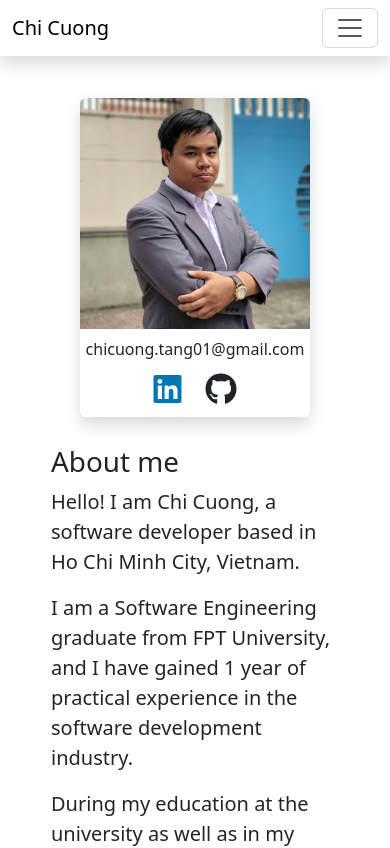
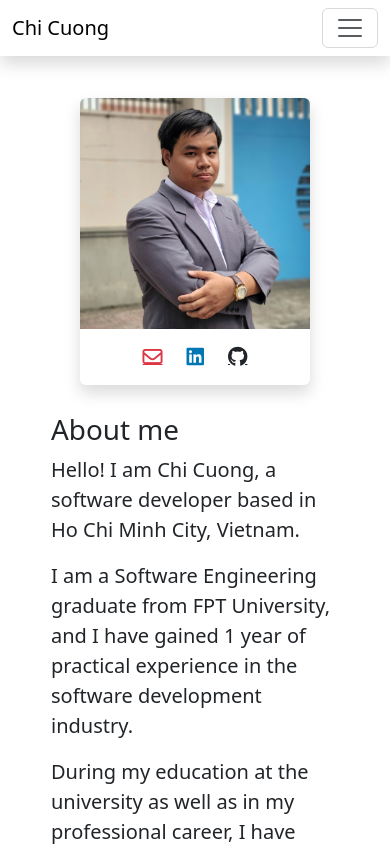
Before and after one commit to chicuong223/portfolio, an Angular app: page /home in a window 390 px wide. Shown: the top 848 px of the page. Built offline with nearby package versions, Linux system fonts and the light colour scheme.

Commit message:
change email address to email icon in about component

```diff
--- a/src/app/about/about.component.css
+++ b/src/app/about/about.component.css
@@ -6,7 +6,7 @@
     height: fit-content;
     /* width: 100%; */
     width: fit-content;
-    overflow: auto;
+    overflow: hidden;
 }
 
 #linkedin {
@@ -16,6 +16,14 @@
 #about-card>img {
     width: 100%;
     height: auto;
+}
+
+/* #email-icon {
+    display: none;
+} */
+
+.small-icon {
+    display: none;
 }
 
 @media(max-width: 1024px) {
@@ -29,4 +37,20 @@
         margin-top: 10%;
         padding-left: 0;
     }
+
+    /* #email-addr {
+        display: none;
+    }
+
+    #email-icon {
+        display: inline;
+    } */
+
+    .large-icon {
+        display: none;
+    }
+
+    .small-icon {
+        display: inline;
+    }
 }
--- a/src/app/about/about.component.html
+++ b/src/app/about/about.component.html
@@ -4,14 +4,22 @@
             <div class="col-lg-3">
                 <div class="shadow rounded text-center" id="about-card">
                     <img class="img-fluid" src="./assets/portrait.jpg" alt="potrait" />
-                    <div id="contact-info" class="mt-2">
-                        <p>chicuong.tang01&#64;gmail.com</p>
+                    <div id="contact-info" class="mt-2 pt-2">
+                        <!-- <p id="email-addr">
+                            <a href="mailto:chicuong.tang01@gmail.com">chicuong.tang01&#64;gmail.com</a>
+                        </p> -->
                         <p>
+                            <a href="mailto:chicuong.tang01@gmail.com" id="email-icon" class="me-4 text-danger">
+                                <i class="fa-regular fa-envelope fa-2xl large-icon"></i>
+                                <i class="fa-regular fa-envelope fa-lg small-icon"></i>
+                            </a>
                             <a href="https://www.linkedin.com/in/chi-cuong-tang/" class="me-auto" id="linkedin">
-                                <i class="fa-brands fa-linkedin fa-2xl"></i>
+                                <i class="fa-brands fa-linkedin fa-2xl large-icon"></i>
+                                <i class="fa-brands fa-linkedin fa-lg small-icon"></i>
                             </a>
                             <a href="https://github.com/chicuong223" class="ms-4 text-dark" id="github">
-                                <i class="fa-brands fa-github fa-2xl"></i>
+                                <i class="fa-brands fa-github fa-2xl large-icon"></i>
+                                <i class="fa-brands fa-github fa-lg small-icon"></i>
                             </a>
                         </p>
                     </div>
```
